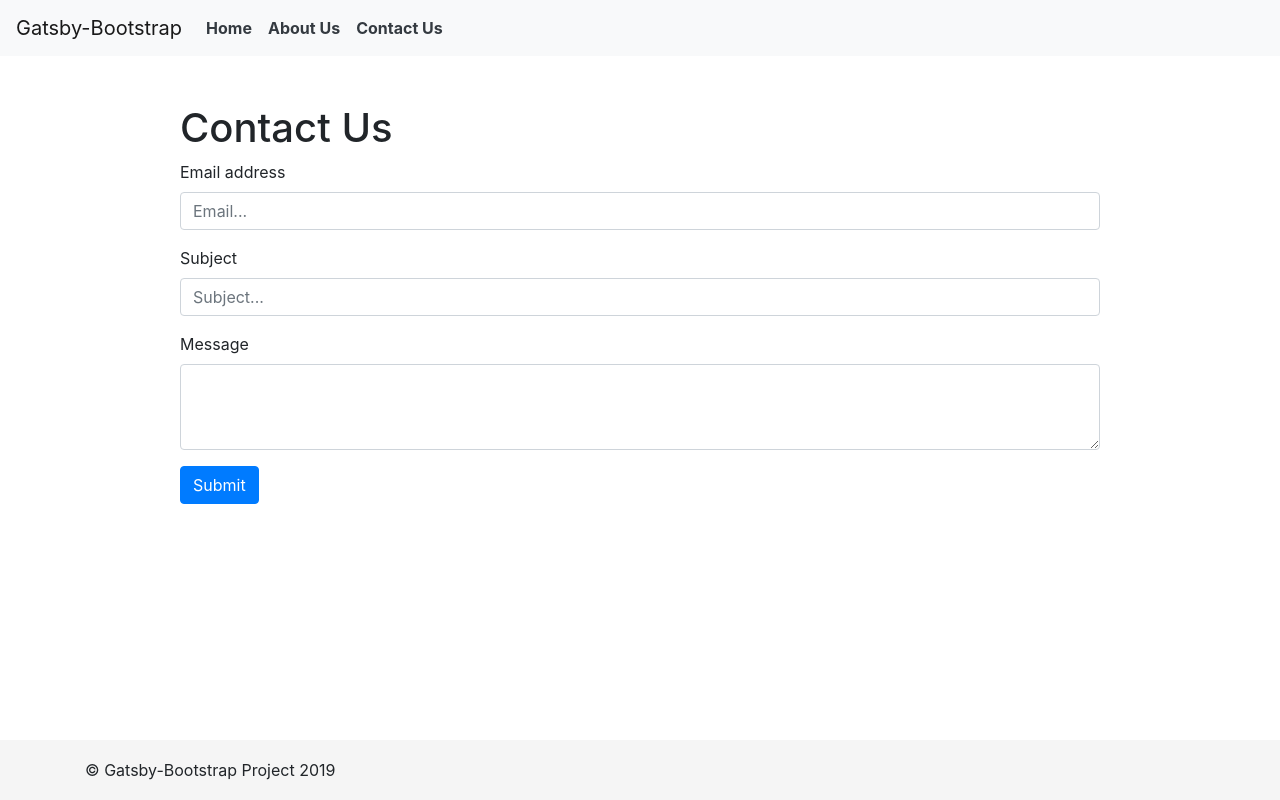
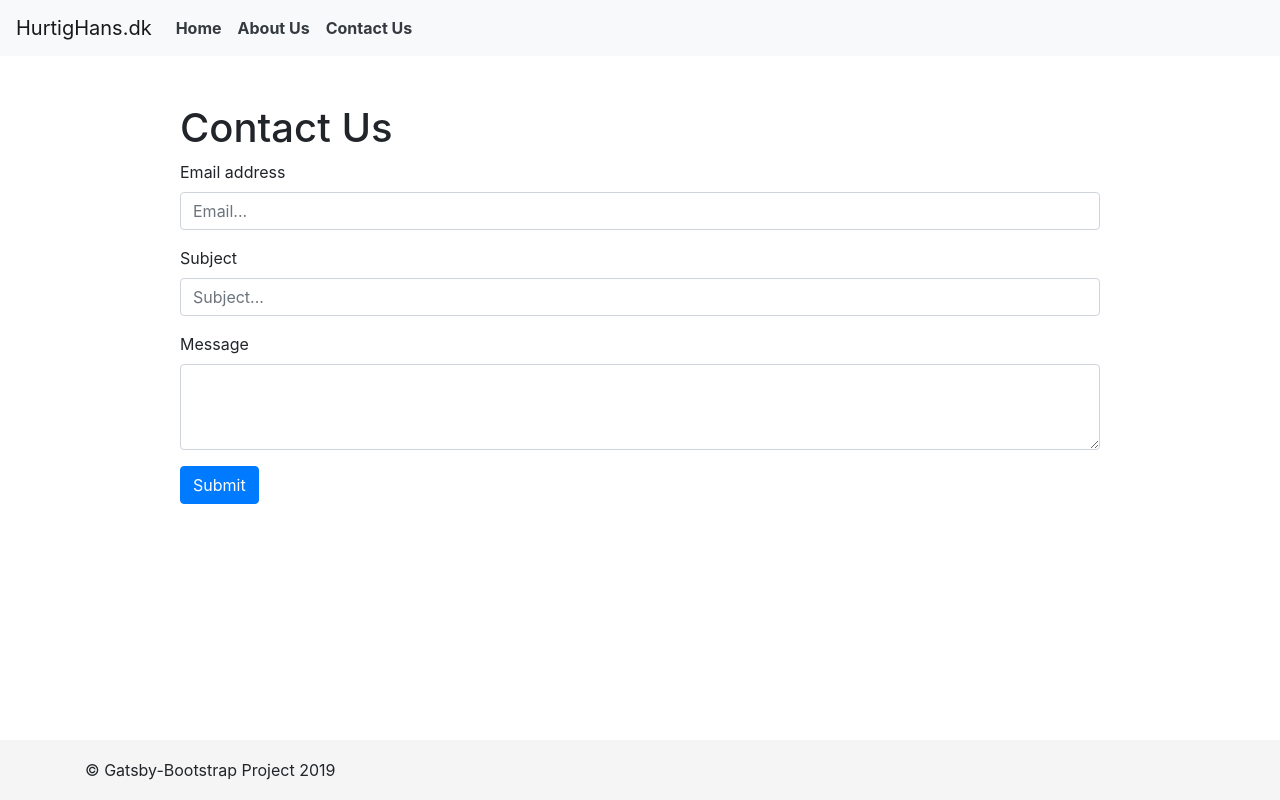
Before and after one commit to KeviinCosmos/hurtighans-dk, a Gatsby site: page /contact in a window 1280 px wide. Built offline with nearby package versions, Linux system fonts and the light colour scheme; Gatsby itself is replaced by a stand-in of ours.

Commit message:
logo meta

```diff
--- a/gatsby-config.js
+++ b/gatsby-config.js
@@ -7,11 +7,11 @@
 module.exports = {
   /* Your site config here */
   siteMetadata: {
-    title: "Gatsby-Bootstrap",
-    description: "This is the description of our website",
+    title: "HurtigHAns.dk",
+    description: "En hjemmeside med fart på",
     keywords: "gatsby, gatsbyjs project, gatsby bootstrap",
-    image: "/static/gatsby.jpg",
-    siteUrl: "http://localhost:8000/",
+    image: "/static/kc.jpg",
+    siteUrl: "https://hurtighans.dk/",
     url: "https://www.gatsbyjs.org/",
   },
   plugins: [
--- a/src/components/Header.js
+++ b/src/components/Header.js
@@ -4,7 +4,7 @@ import { Link } from "gatsby"
 export default props => (
   <header>
     <Navbar bg="light" expand="lg">
-      <Navbar.Brand href="/">Gatsby-Bootstrap</Navbar.Brand>
+      <Navbar.Brand href="/">HurtigHans.dk</Navbar.Brand>
       <Navbar.Toggle aria-controls="basic-navbar-nav" />
       <Navbar.Collapse id="basic-navbar-nav">
         <Nav className="mr-auto">
```
